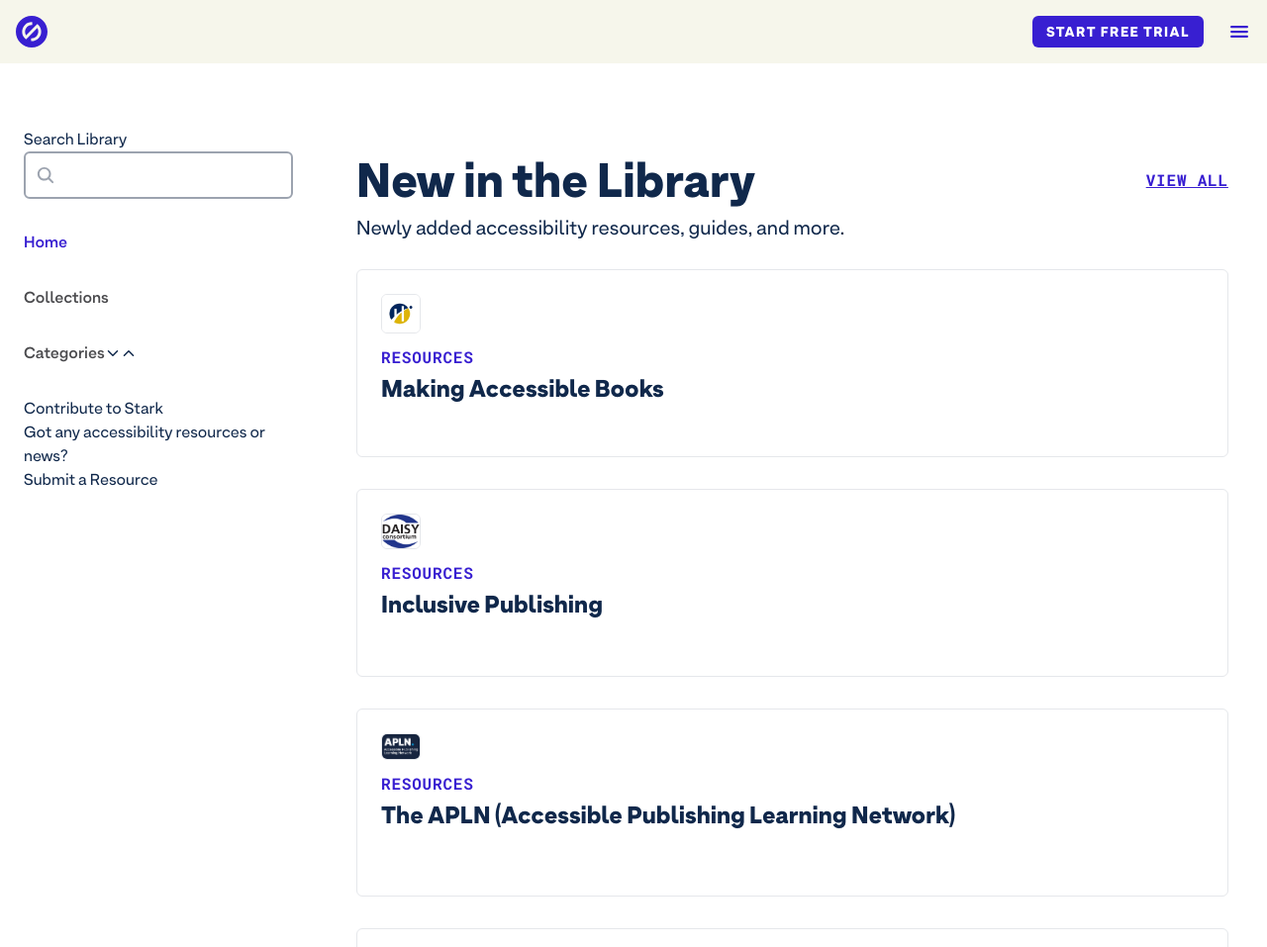
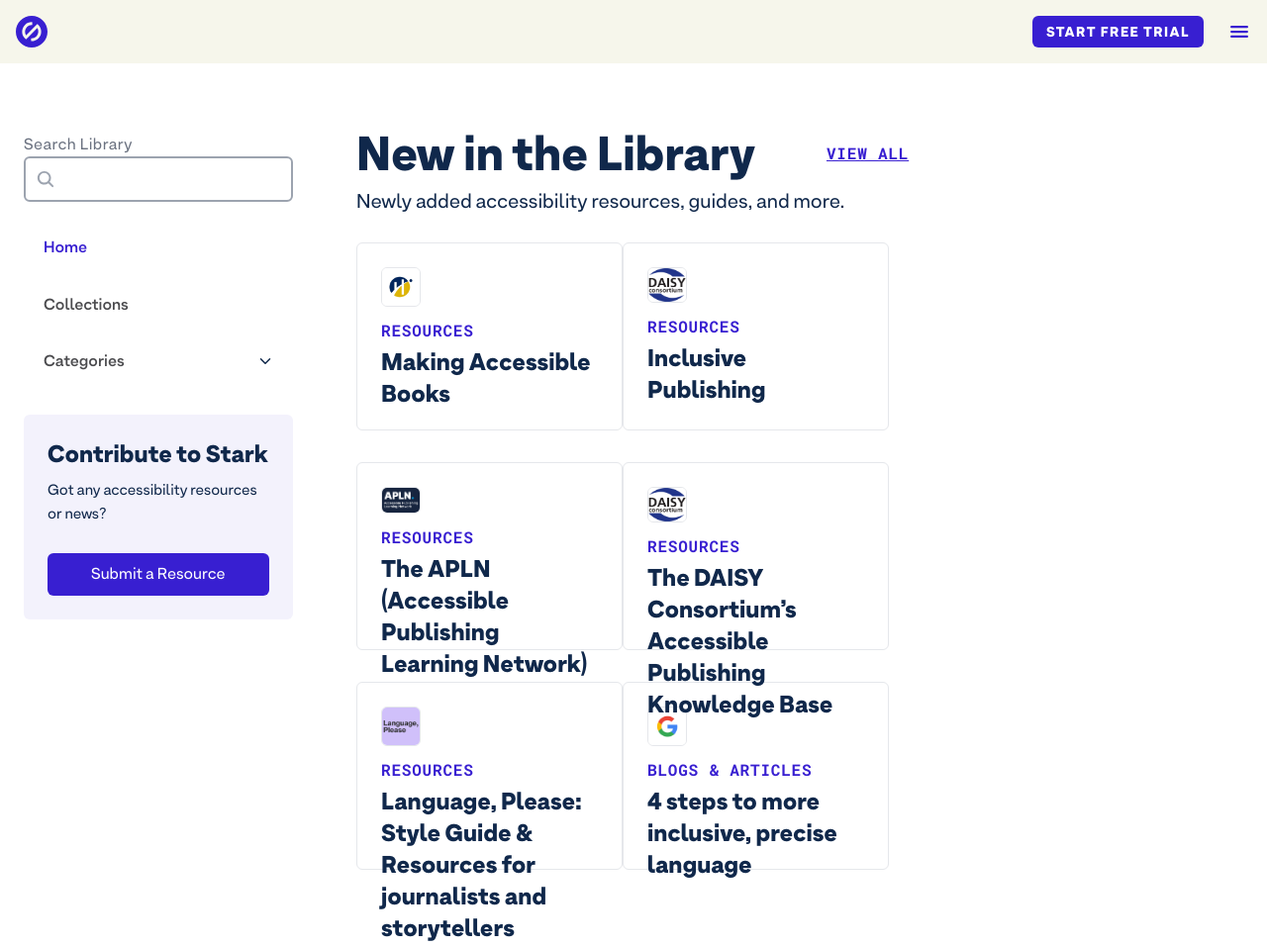
Before and after one commit to kxng0109/stark, a website: page public/index.html in a window 1280 px wide. Shown: the top 957 px of the page at 99% size. Drawn offline with nearby package versions, Linux system fonts and the light colour scheme.

Commit message:
So far, we've worked on the aside. It remains adjusting the cards in the main section. After that, we'll move on to larger screens.

```diff
--- a/public/index.html
+++ b/public/index.html
@@ -41,7 +41,7 @@
 			</div>
 		</section>
 
-		<div id="categories--extension">
+		<div class="categories--extension" id="header-categories--extension">
 			<a href="#">All</a>
 			<a href="#">Blogs & Articles</a>
 			<a href="#">Books</a>
@@ -70,25 +70,50 @@
 
 
 	<div id="content-container">
-		<aside>
+		<aside id="aside">
 			<div class="search-container">
-				<label for="aside-search">Search Library</label>
+				<label for="aside-search" class="text-gray-500 font-[ArminGroteskRegular] tracking-wide">Search Library</label>
 				<input type="search" name="aside-search" id="aside-search" class="search">
 				<ion-icon name="search" id="aside-search-icon" class="search-icon"></ion-icon>
 				<!-- configure it in javascript to show hover-blue when the input is in focus -->
 			</div>
 			<a href="#" class="text-blue">Home</a>
 			<a href="#" class="">Collections</a>
-			<a href="#" class="flex items-center" id="categories">
+			<a href="#" class="flex items-center justify-between" id="categories">
 				Categories
 				<ion-icon name="chevron-down" class="down-icon" class="pl-5"></ion-icon>
-				<ion-icon name="chevron-up" class="up-icon" class="pl-5 hidden"></ion-icon>
+				<ion-icon name="chevron-up" class="up-icon" class="pl-5"></ion-icon>
 			</a>
 
-			<div>
-				<h2>Contribute to Stark</h2>
-				<h3>Got any accessibility resources or news?</h3>
-				<a href="#">Submit a Resource</a>
+			<div class="categories--extension" id="aside-categories--extension">
+				<a href="#">All</a>
+				<a href="#">Blogs & Articles</a>
+				<a href="#">Books</a>
+				<a href="#">Checklists</a>
+				<a href="#">Colors</a>
+				<a href="#">Community</a>
+				<a href="#">Companies & Organizations</a>
+				<a href="#">Course & Certificates</a>
+				<a href="#">Design Patterns</a>
+				<a href="#">Design Systems</a>
+				<a href="#">Emails</a>
+				<a href="#">Employment</a>
+				<a href="#">Gaming</a>
+				<a href="#">Guides</a>
+				<a href="#">Media</a>
+				<a href="#">Mobile</a>
+				<a href="#">Newsletters</a>
+				<a href="#">Plugins</a>
+				<a href="#">Podcasts & VIdeos</a>
+				<a href="#">Resources</a>
+				<a href="#">Software & Tools</a>
+				<a href="#">Web Standards</a>
+			</div>
+
+			<div id="contribute">
+				<h2 id="contribute-heading">Contribute to Stark</h2>
+				<h3 id="contribute-subheading">Got any accessibility resources or news?</h3>
+				<a href="#" id="contribute-button">Submit a Resource</a>
 			</div>
 		</aside>
 
--- a/src/styles.css
+++ b/src/styles.css
@@ -51,11 +51,12 @@
 	@apply bg-blue  hover:bg-lighter-hover-blue text-white text-sm tracking-widest font-[ArminGroteskBlack] px-3.5 py-1.5 rounded-md mr-6;
 }
 
+
 #below-header{
-	@apply flex justify-between flex-wrap hidden;
+	@apply flex justify-between flex-wrap md:hidden;
 }
 
-#below-header>a, #categories--extension>a, aside>a{
+#below-header>a, .categories--extension>a, aside>a{
 	@apply  text-grey hover:text-lighter-hover-blue font-[ArminGroteskSemiBold];
 }
 
@@ -75,37 +76,67 @@
 	@apply text-xl absolute left-3 top-[1.25rem] text-gray-400 pointer-events-none;
 }
 
-#categories--extension{
-	@apply hidden mx-4 p-4 grid grid-cols-[repeat(2,_minmax(100px,_1fr))] justify-between gap-4 rounded-md bg-not-too-far-from-white mb-7;
+.up-icon{
+	@apply hidden;
+}
+
+.categories--extension{
+	@apply hidden mx-4 p-4 grid-cols-[repeat(2,_minmax(100px,_1fr))] justify-between gap-4 rounded-md bg-not-too-far-from-white mb-7;
 }
 
 
+
+
+
 #content-container{
-	@apply px-4 gap-x-16 md:flex md:px-6 md:mt-[3.7rem];
+	@apply px-4 gap-x-16 md:flex md:px-6 md:mt-16;
 }
 
-aside{
-	@apply min-w-[17rem] w-[17rem] flex flex-col gap-y-8;
+#aside{
+	@apply hidden md:flex min-w-[17rem] w-[17rem] md:flex-col gap-y-[2.1rem];
 }
 
-aside .search{
-	@apply w-full
+#aside .search-container{
+	@apply border-none pb-0;
+}
+
+#aside .search{
+	@apply w-full py-[0.7rem];
+}
+
+#aside>a{
+	@apply mx-5;
 }
 
 #aside-search-icon{
-	@apply top-[2.75rem];
+	@apply top-[2.7rem];
 }
 
-aside .search-container{
-	@apply border-none pb-0
+#aside-categories--extension{
+	@apply hidden flex flex-col bg-transparent gap-y-[2.2rem] ml-8 mr-0 mb-0 pb-0;
 }
+
+
+#contribute{
+	@apply mt-2 p-6 rounded-md bg-light-purple;
+}
+
+#contribute>#contribute-subheading{
+	@apply text-base text-[0.94rem];
+}
+
+#contribute-button{
+	@apply rounded-md bg-blue text-white px-[2.75rem] py-[0.6rem] inline-block;
+}
+
+
 
 /*#main{
 	@apply w-auto
 }*/
 
 #first-section{
-	@apply py-8
+	@apply py-8 md:pt-0;
 }
 
 .section-header-heading{
@@ -116,14 +147,14 @@
 	@apply text-blue hover:text-hover-blue underline uppercase text-nowrap font-[RobotoMonoBold] tracking-wider;
 }
 
-.section-header-subheading{
+.section-header-subheading, #contribute-subheading{
 	@apply text-dark-blue text-xl my-2 mb-7;
 }
 
 
 #fs-cards-container{
 	grid-template-rows: repeat(6, 218px);
-	@apply grid gap-y-8 xs:grid-rows-[repeat(6,_190px)];
+	@apply grid gap-y-8 xs:grid-rows-[repeat(6,_190px)] md:grid-cols-[repeat(auto-fill,_269px)];
 }
 
 .fs-cards{
@@ -138,7 +169,7 @@
 	@apply font-[RobotoMonoBold] uppercase tracking-wider text-blue pt-3 pb-1;
 }
 
-.fs-card-title, .ss-card-title{
+.fs-card-title, .ss-card-title, #contribute-heading{
 	@apply text-2xl font-[ArminGroteskBlack] z-10 relative;
 }
 
```
Also changed, not shown: public/styles.css.
